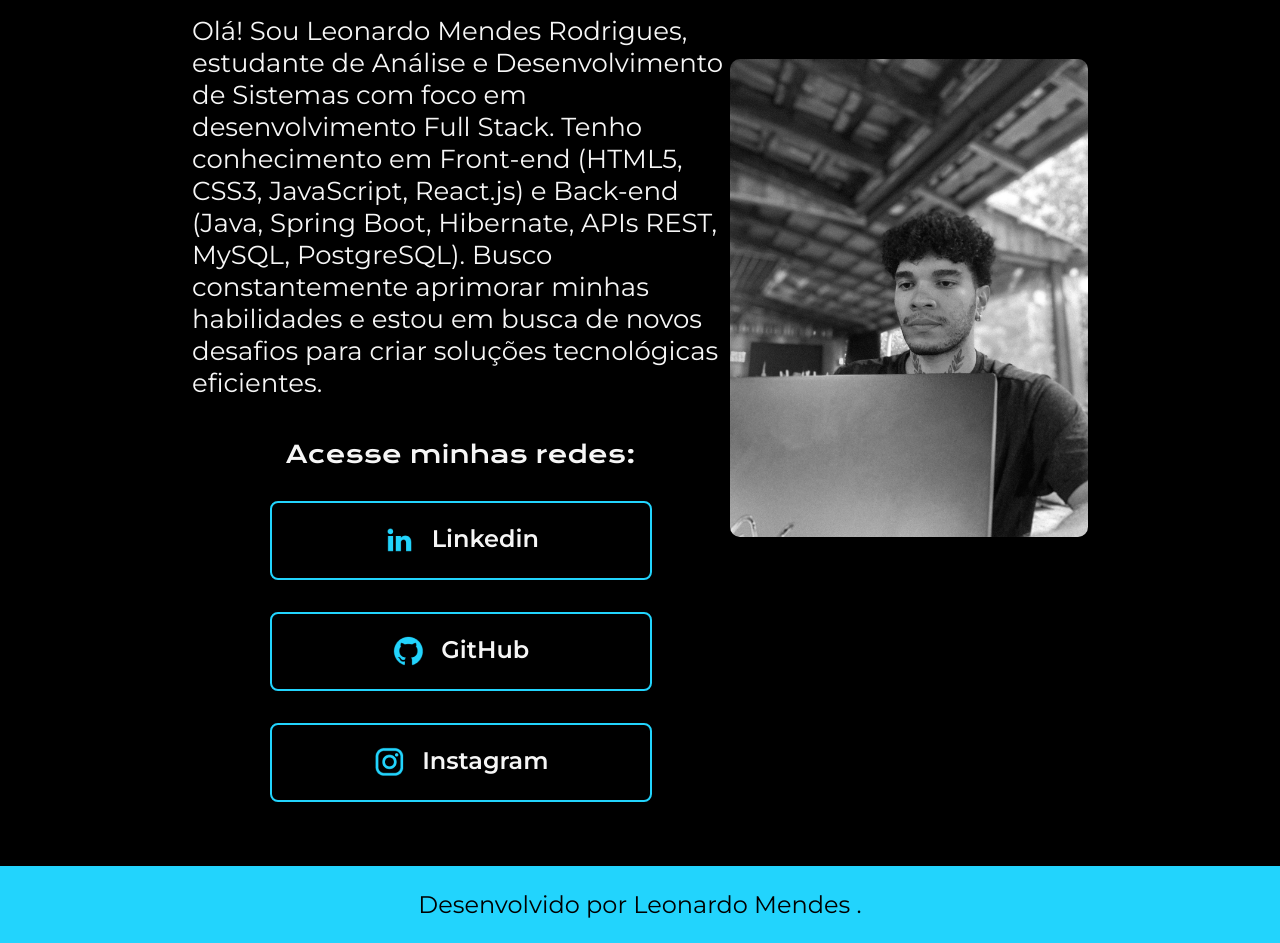
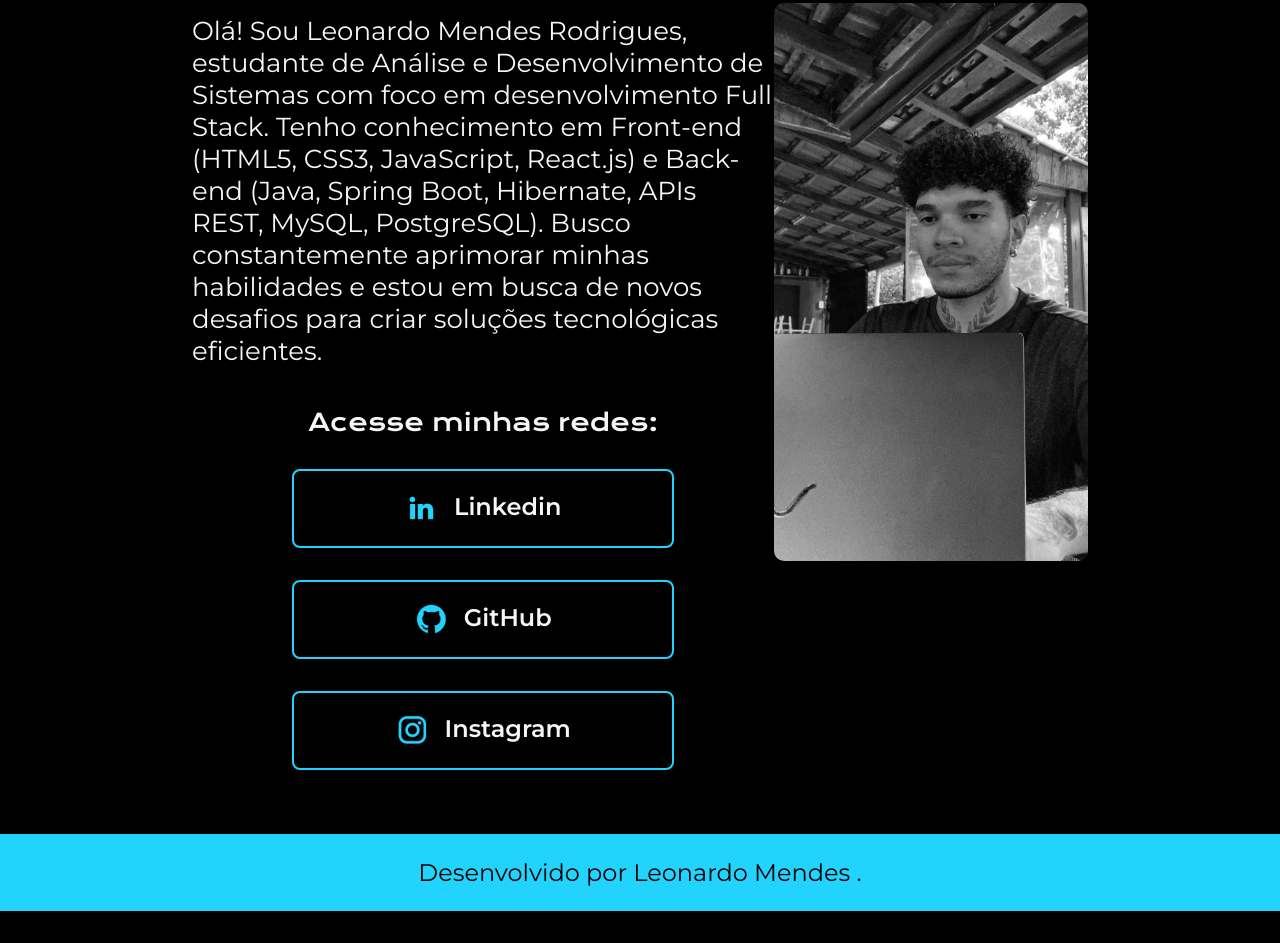
Before and after one commit to LeoMendes509/front-end-portifolio, a plain HTML site: page index.html in a window 1280 px wide. Shown: the part 324-1267 px from the top of the page. After the commit the page ends 1235 px from the top, so only its background shows below. Drawn offline with nearby package versions, Linux system fonts and the light colour scheme.

Commit message:
Atualizandi

```diff
--- a/index.html
+++ b/index.html
@@ -33,13 +33,13 @@
                     GitHub
                 </a>
                 <!-- Corrigido a classe para "apresentacao_links_link" -->
-                <a class="apresentacao_links_link" href="https://instagram.com/leomendesr">
+                <a class="apresentacao_links_link" href="https://instagram.com/leomendesr_">
                     <img src="./assets/instagram.png" alt="Instagram">
                     Instagram
                 </a>
             </div>
         </section>
-        <img src="./assets/fotodoleoretrato.jpg" alt="Foto do Leonardo Mendes programando">
+        <img src="./assets/fotodoleo.png.jpg" alt="Foto do Leonardo Mendes programando">
     </main>
     <footer class="rodape">
         <p>Desenvolvido por Leonardo Mendes .</p>
--- a/styles/style.css
+++ b/styles/style.css
@@ -132,7 +132,7 @@ body {
 }
 
 .apresentacao img {
-    max-width: 40%; /* Ajusta a largura da imagem */
+    max-width: 35%; /* Ajusta a largura da imagem */
     height: auto; /* Mantém a proporção da imagem */
     border-radius: 10px; /* Bordas arredondadas na imagem */
 }
```
Also changed, not shown: about.html (+1 -1 lines), assets/fotodoleo.png.jpg (added), assets/fotodoleoretrato.jpg (deleted).
